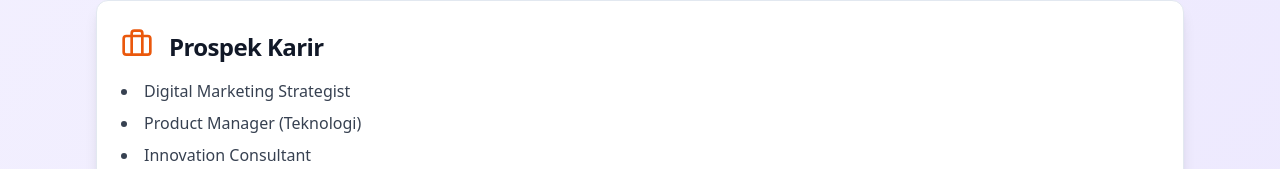
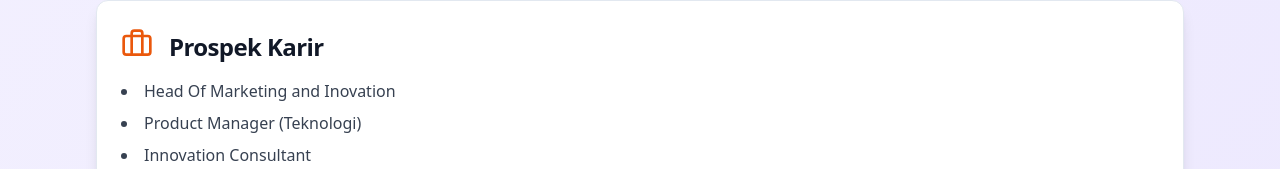
Before and after one commit to hadirudiya/magisterterapanpit, a React (Vite) app: page / in a window 1280 px wide. Shown: the part 1276-1445 px from the top of the page. Built offline with nearby package versions, Linux system fonts and the light colour scheme; a web font is replaced by a local one.

Commit message:
[dyad] Memperbarui daftar prospek karir di LandingPage. - wrote 1 file(s)

```diff
--- a/src/pages/LandingPage.tsx
+++ b/src/pages/LandingPage.tsx
@@ -60,7 +60,7 @@ const LandingPage = () => {
             </CardHeader>
             <CardContent className="p-0 text-gray-700 dark:text-gray-300">
               <ul className="list-disc list-inside space-y-2">
-                <li>Digital Marketing Strategist</li>
+                <li>Head Of Marketing and Inovation</li>
                 <li>Product Manager (Teknologi)</li>
                 <li>Innovation Consultant</li>
                 <li>Business Development (Tech Industry)</li>
```
